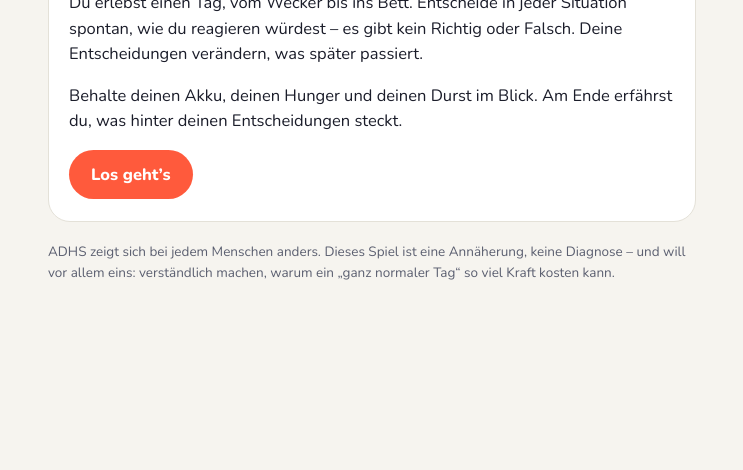
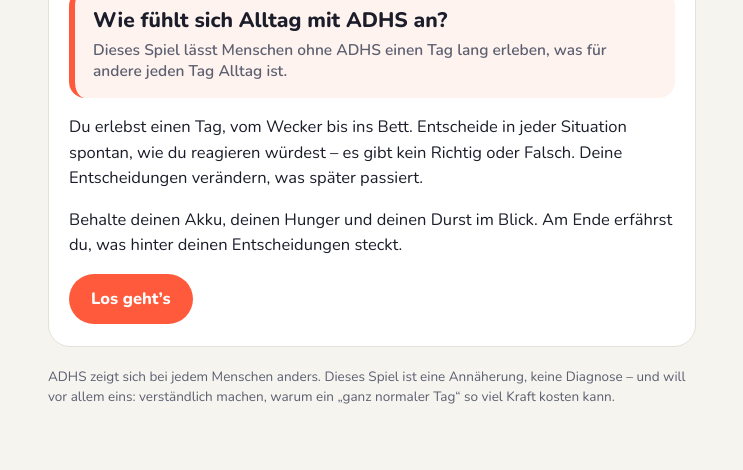
Before and after one commit to w9phj9bw6g-web/ein-tag-mit-adhs, a plain HTML site: page index.html in a window 1280 px wide. Shown: the part 419-889 px from the top of the page, without its empty margins (268-1011 px from the left). Before the commit the page ends 800 px from the top, so only its background shows below. Drawn offline with nearby package versions, Linux system fonts and the light colour scheme.

Commit message:
Startbildschirm: Hauptbotschaft hervorheben (#5)
Claude-Session: https://claude.ai/code/session_01UwsiD1TGFCUeR95bh9ABZ9

Co-authored-by: Claude <noreply@anthropic.com>

```diff
--- a/index.html
+++ b/index.html
@@ -50,6 +50,8 @@ body{margin:0;background:var(--bg);color:var(--ink);font:16.5px/1.55 Nunito,syst
 .opt small{display:block;font-weight:600;color:var(--soft);font-size:13.5px;margin-top:2px}
 .btn{font:inherit;font-weight:800;min-height:48px;padding:12px 22px;border-radius:999px;border:0;background:var(--acc);color:var(--accink);cursor:pointer}
 .btn.ghost{background:transparent;color:var(--ink);border:2px solid var(--line)}
+.lead{margin:4px 0 18px;padding:16px 18px;border-radius:16px;border-left:6px solid var(--acc);background:light-dark(#fff3ef,#2a1d1b);font-size:21px;line-height:1.35;font-weight:800}
+.lead span{display:block;font-size:15.5px;font-weight:600;color:var(--soft);margin-top:6px}
 .fb{border-radius:16px;padding:14px 16px;background:light-dark(#fff3ef,#2a1d1b);margin-bottom:16px}
 .fb.up{background:light-dark(#fff8dc,#2a2512)}
 .chips{display:flex;flex-wrap:wrap;gap:8px;margin:10px 0 0}
@@ -204,7 +206,7 @@ function chips(d){return '<div class="chips">'+[['Energie',d.e],['Hunger',d.h],[
 function render(){
   const c=$('card');
   if(phase==='intro'){sky('06:45');meters();
-    c.innerHTML='<div class="step">Für Menschen ohne ADHS</div><h2>Ein ganz normaler Dienstag</h2><p>Du erlebst einen Tag, vom Wecker bis ins Bett. Entscheide in jeder Situation spontan, wie du reagieren würdest – es gibt kein Richtig oder Falsch. Deine Entscheidungen verändern, was später passiert.</p><p>Behalte deinen Akku, deinen Hunger und deinen Durst im Blick. Am Ende erfährst du, was hinter deinen Entscheidungen steckt.</p><button class="btn" id="go">Los geht’s</button>';
+    c.innerHTML='<div class="step">Für Menschen ohne ADHS</div><h2>Ein ganz normaler Dienstag</h2><p class="lead">Wie fühlt sich Alltag mit ADHS an?<span>Dieses Spiel lässt Menschen ohne ADHS einen Tag lang erleben, was für andere jeden Tag Alltag ist.</span></p><p>Du erlebst einen Tag, vom Wecker bis ins Bett. Entscheide in jeder Situation spontan, wie du reagieren würdest – es gibt kein Richtig oder Falsch. Deine Entscheidungen verändern, was später passiert.</p><p>Behalte deinen Akku, deinen Hunger und deinen Durst im Blick. Am Ende erfährst du, was hinter deinen Entscheidungen steckt.</p><button class="btn" id="go">Los geht’s</button>';
     $('go').onclick=()=>{phase='q';render();};return;}
   if(phase==='end')return end();
   const sc=S[i];sky(sc.t);meters();
```
